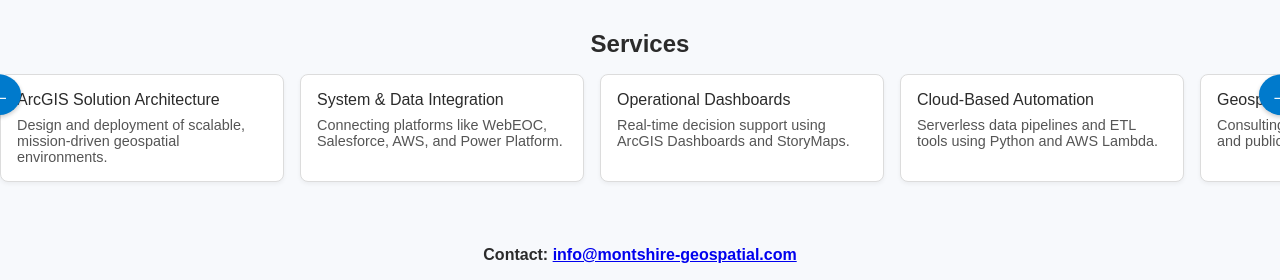
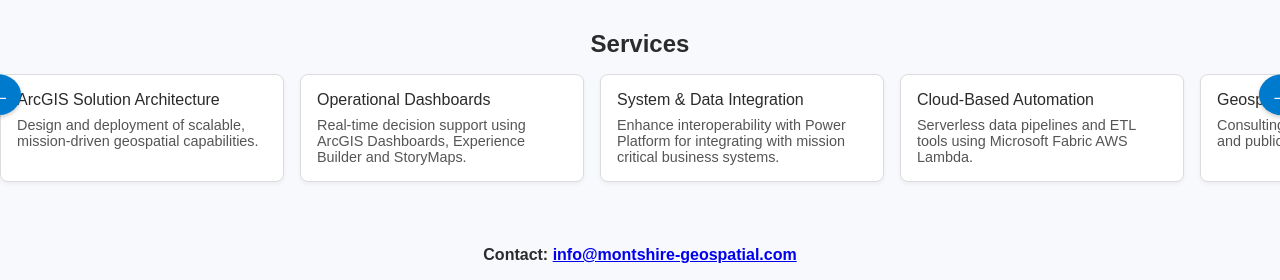
Before and after one commit to montshire-geospatial/.github, a plain HTML site: page index.html in a window 1280 px wide. Shown: the part 554-834 px from the top of the page. Drawn offline with Linux system fonts and the light colour scheme.

Commit message:
Update index.html

```diff
--- a/index.html
+++ b/index.html
@@ -107,10 +107,10 @@
     <h2>Services</h2>
     <button class="scroll-arrow scroll-left" onclick="scrollServices(-1)">&#8592;</button>
     <div class="service-scroll" id="serviceScroll">
-      <div class="service-card">ArcGIS Solution Architecture<br><span>Design and deployment of scalable, mission-driven geospatial environments.</span></div>
-      <div class="service-card">System & Data Integration<br><span>Connecting platforms like WebEOC, Salesforce, AWS, and Power Platform.</span></div>
-      <div class="service-card">Operational Dashboards<br><span>Real-time decision support using ArcGIS Dashboards and StoryMaps.</span></div>
-      <div class="service-card">Cloud-Based Automation<br><span>Serverless data pipelines and ETL tools using Python and AWS Lambda.</span></div>
+      <div class="service-card">ArcGIS Solution Architecture<br><span>Design and deployment of scalable, mission-driven geospatial capabilities.</span></div>
+      <div class="service-card">Operational Dashboards<br><span>Real-time decision support using ArcGIS Dashboards, Experience Builder and StoryMaps.</span></div>
+      <div class="service-card">System & Data Integration<br><span>Enhance interoperability with Power Platform for integrating with mission critical business systems.</span></div>
+      <div class="service-card">Cloud-Based Automation<br><span>Serverless data pipelines and ETL tools using Microsoft Fabric AWS Lambda.</span></div>
       <div class="service-card">Geospatial Strategy<br><span>Consulting for standards, architecture, and public sector GIS programs.</span></div>
     </div>
     <button class="scroll-arrow scroll-right" onclick="scrollServices(1)">&#8594;</button>
```
